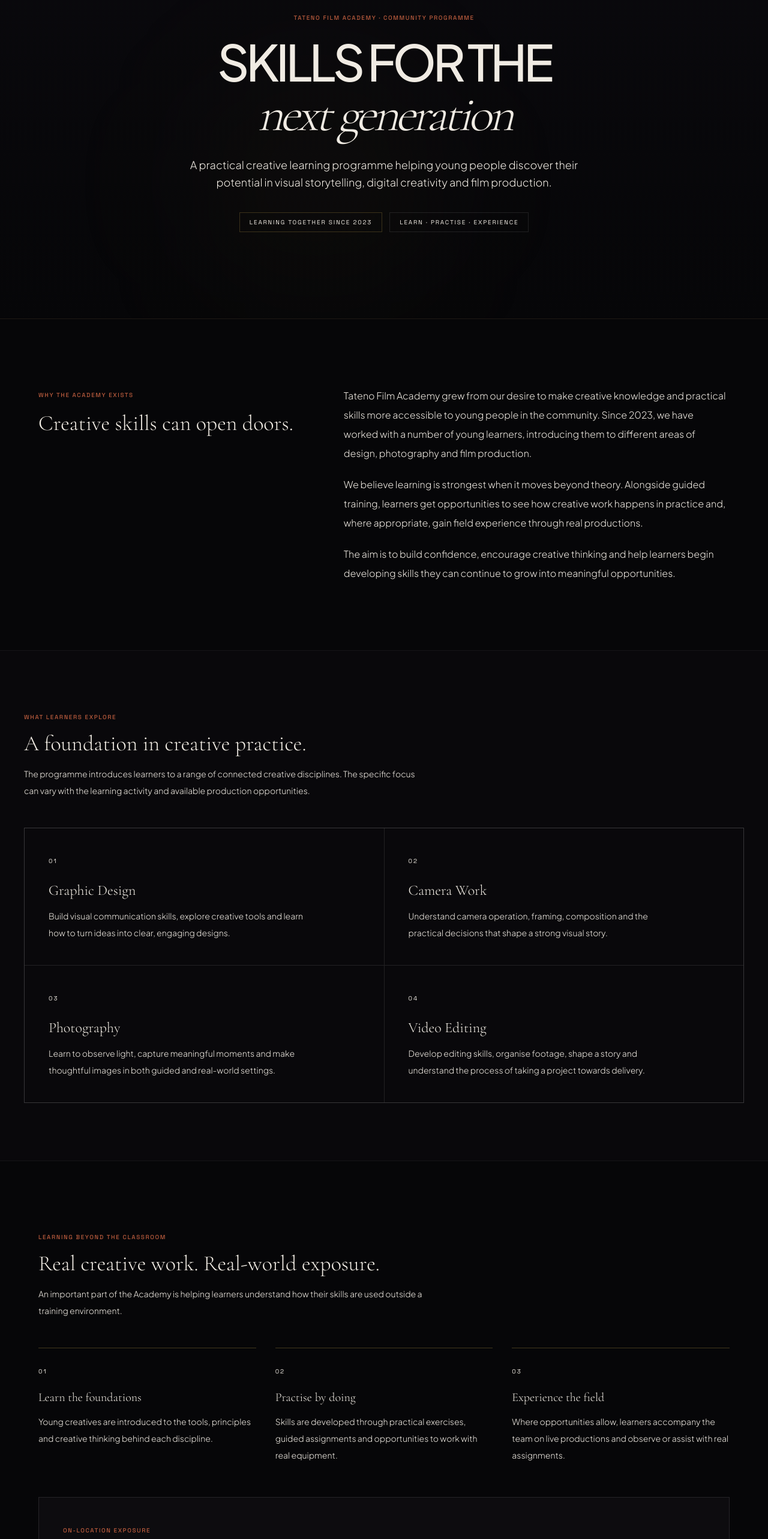
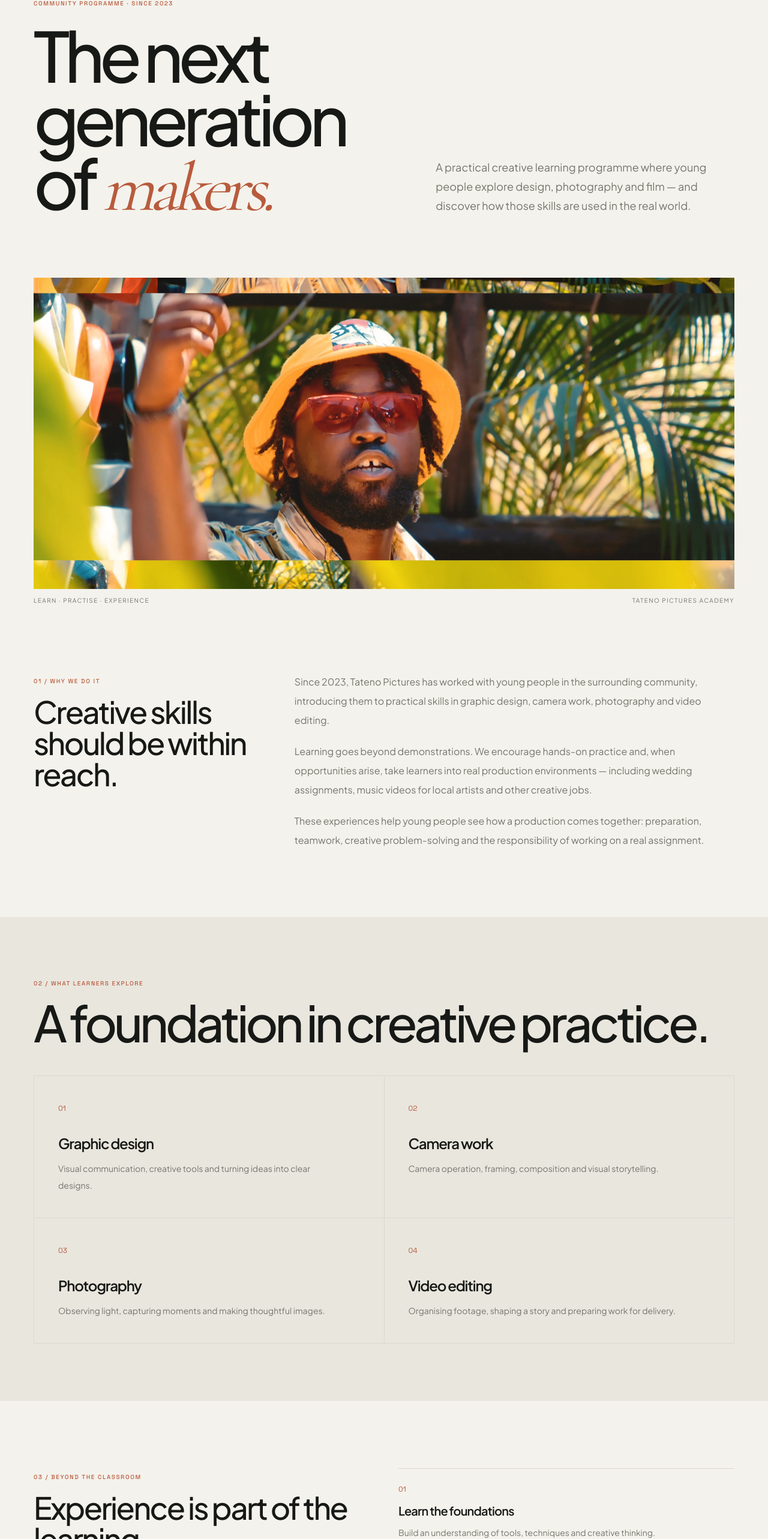
Before and after one commit to OkechaWilly/tatenopictures-web, a Next.js app: page /academy in a window 1280 px wide. Shown: the part 217-2783 px from the top of the page at 60% size. Built offline with nearby package versions, Linux system fonts and the light colour scheme.

Commit message:
Rebuild Academy page in editorial community-programme design

```diff
--- a/src/app/academy/page.tsx
+++ b/src/app/academy/page.tsx
@@ -1,199 +1,78 @@
-'use client';
-
 import Link from 'next/link';
+import Image from 'next/image';
 
 const learningAreas = [
-  {
-    number: '01',
-    title: 'Graphic Design',
-    description:
-      'Build visual communication skills, explore creative tools and learn how to turn ideas into clear, engaging designs.',
-  },
-  {
-    number: '02',
-    title: 'Camera Work',
-    description:
-      'Understand camera operation, framing, composition and the practical decisions that shape a strong visual story.',
-  },
-  {
-    number: '03',
-    title: 'Photography',
-    description:
-      'Learn to observe light, capture meaningful moments and make thoughtful images in both guided and real-world settings.',
-  },
-  {
-    number: '04',
-    title: 'Video Editing',
-    description:
-      'Develop editing skills, organise footage, shape a story and understand the process of taking a project towards delivery.',
-  },
-];
-
-const experienceSteps = [
-  {
-    number: '01',
-    title: 'Learn the foundations',
-    description:
-      'Young creatives are introduced to the tools, principles and creative thinking behind each discipline.',
-  },
-  {
-    number: '02',
-    title: 'Practise by doing',
-    description:
-      'Skills are developed through practical exercises, guided assignments and opportunities to work with real equipment.',
-  },
-  {
-    number: '03',
-    title: 'Experience the field',
-    description:
-      'Where opportunities allow, learners accompany the team on live productions and observe or assist with real assignments.',
-  },
+  ['01', 'Graphic design', 'Visual communication, creative tools and turning ideas into clear designs.'],
+  ['02', 'Camera work', 'Camera operation, framing, composition and visual storytelling.'],
+  ['03', 'Photography', 'Observing light, capturing moments and making thoughtful images.'],
+  ['04', 'Video editing', 'Organising footage, shaping a story and preparing work for delivery.'],
 ];
 
 export default function AcademyPage() {
   return (
-    <main className="min-h-screen w-full bg-[#060608] pb-24 text-[#F0EBE3]">
-      <div className="h-24" />
-
-      <section className="relative isolate overflow-hidden border-b border-[rgba(201,168,76,0.1)] bg-gradient-to-b from-[#0A090D] to-[#060608] px-6 py-24 md:py-36">
-        <div className="pointer-events-none absolute left-1/4 top-1/3 -z-10 h-[420px] w-[420px] rounded-full bg-[rgba(201,168,76,0.035)] blur-[130px]" />
-        <div className="mx-auto flex max-w-[1200px] flex-col items-center text-center">
-          <span className="label-gold mb-6 block">Tateno Film Academy · Community Programme</span>
-          <h1 className="display-lg mb-7 uppercase leading-[0.98]">
-            Skills for the
-            <br />
-            <span className="font-serif font-light italic lowercase text-[var(--gold)]">
-              next generation
-            </span>
-          </h1>
-          <p className="max-w-2xl text-base font-light leading-relaxed text-[var(--text-secondary)] md:text-lg">
-            A practical creative learning programme helping young people discover their
-            potential in visual storytelling, digital creativity and film production.
-          </p>
-          <div className="mt-9 flex flex-wrap items-center justify-center gap-3">
-            <span className="border border-[rgba(201,168,76,0.25)] px-4 py-2 font-mono text-[10px] uppercase tracking-[0.18em] text-[var(--gold)]">
-              Learning together since 2023
-            </span>
-            <span className="border border-white/10 px-4 py-2 font-mono text-[10px] uppercase tracking-[0.18em] text-[var(--text-secondary)]">
-              Learn · Practise · Experience
-            </span>
+    <main className="min-h-screen bg-[var(--paper)] pb-20 pt-28 text-[var(--ink)]">
+      <section className="px-5 py-16 sm:px-8 md:py-24 lg:px-14">
+        <div className="mx-auto grid max-w-[1500px] items-end gap-12 lg:grid-cols-[1fr_.8fr]">
+          <div>
+            <span className="eyebrow mb-6">Community programme · Since 2023</span>
+            <h1 className="display-xl max-w-4xl">The next generation of <span className="font-serif font-normal italic text-[var(--accent)]">makers.</span></h1>
           </div>
-        </div>
-      </section>
-
-      <section className="mx-auto grid max-w-[1200px] grid-cols-1 gap-12 px-6 py-20 md:grid-cols-[0.8fr_1.2fr] md:gap-20 md:py-28">
-        <div>
-          <span className="label-gold mb-4 block">Why the Academy exists</span>
-          <h2 className="font-serif text-3xl font-light leading-tight text-[#F0EBE3] md:text-4xl">
-            Creative skills can open doors.
-          </h2>
-        </div>
-        <div className="space-y-5 text-sm font-light leading-8 text-[var(--text-secondary)] md:text-base">
-          <p>
-            Tateno Film Academy grew from our desire to make creative knowledge and
-            practical skills more accessible to young people in the community. Since
-            2023, we have worked with a number of young learners, introducing them to
-            different areas of design, photography and film production.
-          </p>
-          <p>
-            We believe learning is strongest when it moves beyond theory. Alongside
-            guided training, learners get opportunities to see how creative work
-            happens in practice and, where appropriate, gain field experience through
-            real productions.
-          </p>
-          <p>
-            The aim is to build confidence, encourage creative thinking and help
-            learners begin developing skills they can continue to grow into meaningful
-            opportunities.
+          <p className="max-w-xl pb-2 text-base leading-8 text-[var(--muted)] md:text-lg">
+            A practical creative learning programme where young people explore design, photography and film — and discover how those skills are used in the real world.
           </p>
         </div>
       </section>
 
-      <section className="border-y border-white/5 bg-[#09080B] px-6 py-20 md:py-24">
-        <div className="mx-auto max-w-[1200px]">
-          <div className="mb-12 max-w-2xl">
-            <span className="label-gold mb-4 block">What learners explore</span>
-            <h2 className="font-serif text-3xl font-light text-[#F0EBE3] md:text-4xl">
-              A foundation in creative practice.
-            </h2>
-            <p className="mt-4 text-sm font-light leading-7 text-[var(--text-secondary)]">
-              The programme introduces learners to a range of connected creative
-              disciplines. The specific focus can vary with the learning activity and
-              available production opportunities.
-            </p>
+      <section className="px-5 sm:px-8 lg:px-14">
+        <div className="mx-auto max-w-[1500px]">
+          <div className="relative aspect-[1.7] overflow-hidden bg-[#D5D1C7] md:aspect-[2.25]">
+            <Image src="/images/directing-still.jpg" alt="Learning and collaboration during a production" fill priority sizes="100vw" className="object-cover" />
           </div>
+          <div className="mt-3 flex justify-between text-[10px] uppercase tracking-[.14em] text-[var(--muted)]"><span>Learn · Practise · Experience</span><span>Tateno Pictures Academy</span></div>
+        </div>
+      </section>
 
-          <div className="grid grid-cols-1 gap-px border border-white/10 bg-white/10 sm:grid-cols-2">
-            {learningAreas.map((area) => (
-              <article key={area.number} className="bg-[#09080B] p-7 md:p-10">
-                <span className="font-mono text-[10px] tracking-[0.2em] text-[var(--gold)]">
-                  {area.number}
-                </span>
-                <h3 className="mt-6 font-serif text-2xl font-light text-[#F0EBE3]">
-                  {area.title}
-                </h3>
-                <p className="mt-3 max-w-md text-sm font-light leading-7 text-[var(--text-secondary)]">
-                  {area.description}
-                </p>
+      <section className="mx-auto grid max-w-[1500px] gap-10 px-5 py-20 sm:px-8 md:grid-cols-[.7fr_1.3fr] md:py-28 lg:px-14">
+        <div><span className="eyebrow mb-4">01 / Why we do it</span><h2 className="display-md max-w-md">Creative skills should be within reach.</h2></div>
+        <div className="max-w-3xl space-y-5 text-sm leading-8 text-[var(--muted)] md:text-base">
+          <p>Since 2023, Tateno Pictures has worked with young people in the surrounding community, introducing them to practical skills in graphic design, camera work, photography and video editing.</p>
+          <p>Learning goes beyond demonstrations. We encourage hands-on practice and, when opportunities arise, take learners into real production environments — including wedding assignments, music videos for local artists and other creative jobs.</p>
+          <p>These experiences help young people see how a production comes together: preparation, teamwork, creative problem-solving and the responsibility of working on a real assignment.</p>
+        </div>
+      </section>
+
+      <section className="bg-[#E9E6DE] px-5 py-20 sm:px-8 md:py-24 lg:px-14">
+        <div className="mx-auto max-w-[1500px]">
+          <span className="eyebrow mb-4">02 / What learners explore</span>
+          <h2 className="display-lg mb-12">A foundation in creative practice.</h2>
+          <div className="grid border-l border-t border-[var(--line)] sm:grid-cols-2">
+            {learningAreas.map(([number,title,description]) => (
+              <article key={number} className="border-b border-r border-[var(--line)] p-7 md:p-10">
+                <span className="font-mono text-xs text-[var(--accent)]">{number}</span>
+                <h3 className="mt-8 text-2xl font-semibold tracking-[-.05em]">{title}</h3>
+                <p className="mt-3 max-w-md text-sm leading-7 text-[var(--muted)]">{description}</p>
               </article>
             ))}
           </div>
         </div>
       </section>
 
-      <section className="mx-auto max-w-[1200px] px-6 py-20 md:py-28">
-        <div className="mb-12 max-w-2xl">
-          <span className="label-gold mb-4 block">Learning beyond the classroom</span>
-          <h2 className="font-serif text-3xl font-light text-[#F0EBE3] md:text-4xl">
-            Real creative work. Real-world exposure.
-          </h2>
-          <p className="mt-4 text-sm font-light leading-7 text-[var(--text-secondary)]">
-            An important part of the Academy is helping learners understand how their
-            skills are used outside a training environment.
-          </p>
-        </div>
-
-        <div className="grid grid-cols-1 gap-8 md:grid-cols-3">
-          {experienceSteps.map((step) => (
-            <article key={step.number} className="border-t border-[rgba(201,168,76,0.3)] pt-6">
-              <span className="font-mono text-[10px] tracking-[0.2em] text-[var(--gold)]">
-                {step.number}
-              </span>
-              <h3 className="mt-5 font-serif text-xl font-light text-[#F0EBE3]">
-                {step.title}
-              </h3>
-              <p className="mt-3 text-sm font-light leading-7 text-[var(--text-secondary)]">
-                {step.description}
-              </p>
-            </article>
-          ))}
-        </div>
-
-        <div className="mt-14 border border-white/10 bg-[#0D0C0F] p-7 md:p-10">
-          <span className="label-gold mb-3 block">On-location exposure</span>
-          <p className="max-w-3xl text-sm font-light leading-7 text-[var(--text-secondary)] md:text-base">
-            Learners have had opportunities to experience live creative assignments,
-            including wedding productions and music videos for local artists, alongside
-            other projects. These experiences offer a closer look at teamwork,
-            preparation, production etiquette and the responsibilities involved in
-            delivering work for real clients.
-          </p>
+      <section className="mx-auto grid max-w-[1500px] gap-12 px-5 py-20 sm:px-8 md:grid-cols-2 md:py-28 lg:px-14">
+        <div><span className="eyebrow mb-4">03 / Beyond the classroom</span><h2 className="display-md">Experience is part of the learning.</h2></div>
+        <div className="space-y-7">
+          {[
+            ['Learn the foundations','Build an understanding of tools, techniques and creative thinking.'],
+            ['Practise by doing','Develop confidence through exercises, guided tasks and practical projects.'],
+            ['Step into real productions','Where appropriate, observe and assist on live assignments with the studio.'],
+          ].map(([title,description],index) => <article key={title} className="border-t border-[var(--line)] pt-5"><span className="font-mono text-xs text-[var(--accent)]">0{index+1}</span><h3 className="mt-3 text-xl font-semibold tracking-[-.04em]">{title}</h3><p className="mt-2 text-sm leading-7 text-[var(--muted)]">{description}</p></article>)}
         </div>
       </section>
 
-      <section className="mx-6 border border-[rgba(201,168,76,0.18)] bg-gradient-to-br from-[#100E0B] to-[#09080B] px-7 py-14 text-center md:mx-auto md:max-w-[1200px] md:px-16 md:py-20">
-        <span className="label-gold mb-4 block">Get in touch</span>
-        <h2 className="mx-auto max-w-3xl font-serif text-3xl font-light leading-tight text-[#F0EBE3] md:text-4xl">
-          Interested in learning with Tateno?
-        </h2>
-        <p className="mx-auto mt-5 max-w-2xl text-sm font-light leading-7 text-[var(--text-secondary)]">
-          Parents, guardians, young creatives and community partners are welcome to
-          contact us to learn more about the programme, current activities and
-          opportunities to get involved.
-        </p>
-        <Link href="/#contact" className="btn-gold mt-8 inline-flex">
-          <span>Enquire about the Academy</span>
-        </Link>
+      <section className="mx-5 bg-[var(--ink)] px-7 py-14 text-white sm:mx-8 md:px-14 md:py-20 lg:mx-14">
+        <div className="mx-auto flex max-w-[1300px] flex-col justify-between gap-8 md:flex-row md:items-end">
+          <div className="max-w-2xl"><span className="eyebrow mb-4 text-[#D98A6C]">Get involved</span><h2 className="text-4xl font-medium leading-[.98] tracking-[-.06em] md:text-6xl">Curious about learning with us?</h2><p className="mt-5 max-w-xl text-sm leading-7 text-white/65">Parents, guardians, young creatives and community partners can contact us to learn about current activities and opportunities.</p></div>
+          <Link href="/#contact" className="btn-outline w-fit border-white/30 text-white hover:border-white hover:bg-white hover:text-[var(--ink)]">Contact the studio ↗</Link>
+        </div>
       </section>
     </main>
   );
```
